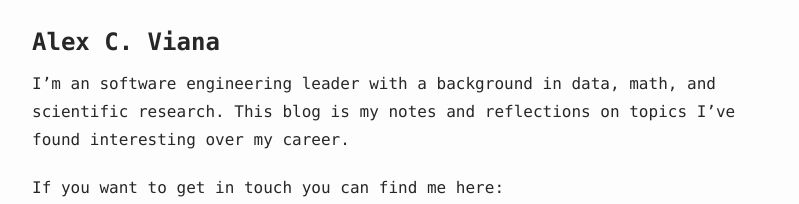
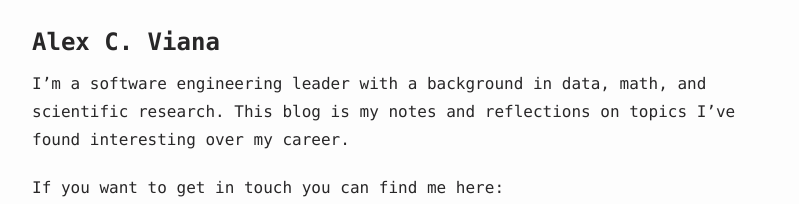
Before and after one commit to acviana/cloudflare-astro-blog, an Astro site: page /about in a window 1280 px wide. Shown: the part 200-404 px from the top of the page, without its empty margins (240-1039 px from the left). Built offline with nearby package versions, Linux system fonts and the light colour scheme; Astro itself is replaced by a stand-in of ours.

Commit message:
Fix grammar: change 'an software' to 'a software' on landing and about pages

```diff
--- a/src/pages/about.md
+++ b/src/pages/about.md
@@ -5,7 +5,7 @@ title: "About"
 
 ## Alex C. Viana
 
-I'm an software engineering leader with a background in data, math, and scientific research. This blog is my notes and reflections on topics I've found interesting over my career.
+I'm a software engineering leader with a background in data, math, and scientific research. This blog is my notes and reflections on topics I've found interesting over my career.
 
 If you want to get in touch you can find me here:
 
--- a/src/pages/index.astro
+++ b/src/pages/index.astro
@@ -42,7 +42,7 @@ const recentPosts = sortedPosts.filter(({ data }) => !data.featured);
       </a>
 
       <p class="mt-4">
-        I'm an software engineering leader with a background in data, math, and scientific research. This blog is my notes and reflections on topics I've found interesting over my career.
+        I'm a software engineering leader with a background in data, math, and scientific research. This blog is my notes and reflections on topics I've found interesting over my career.
       </p>
 
       {
```
